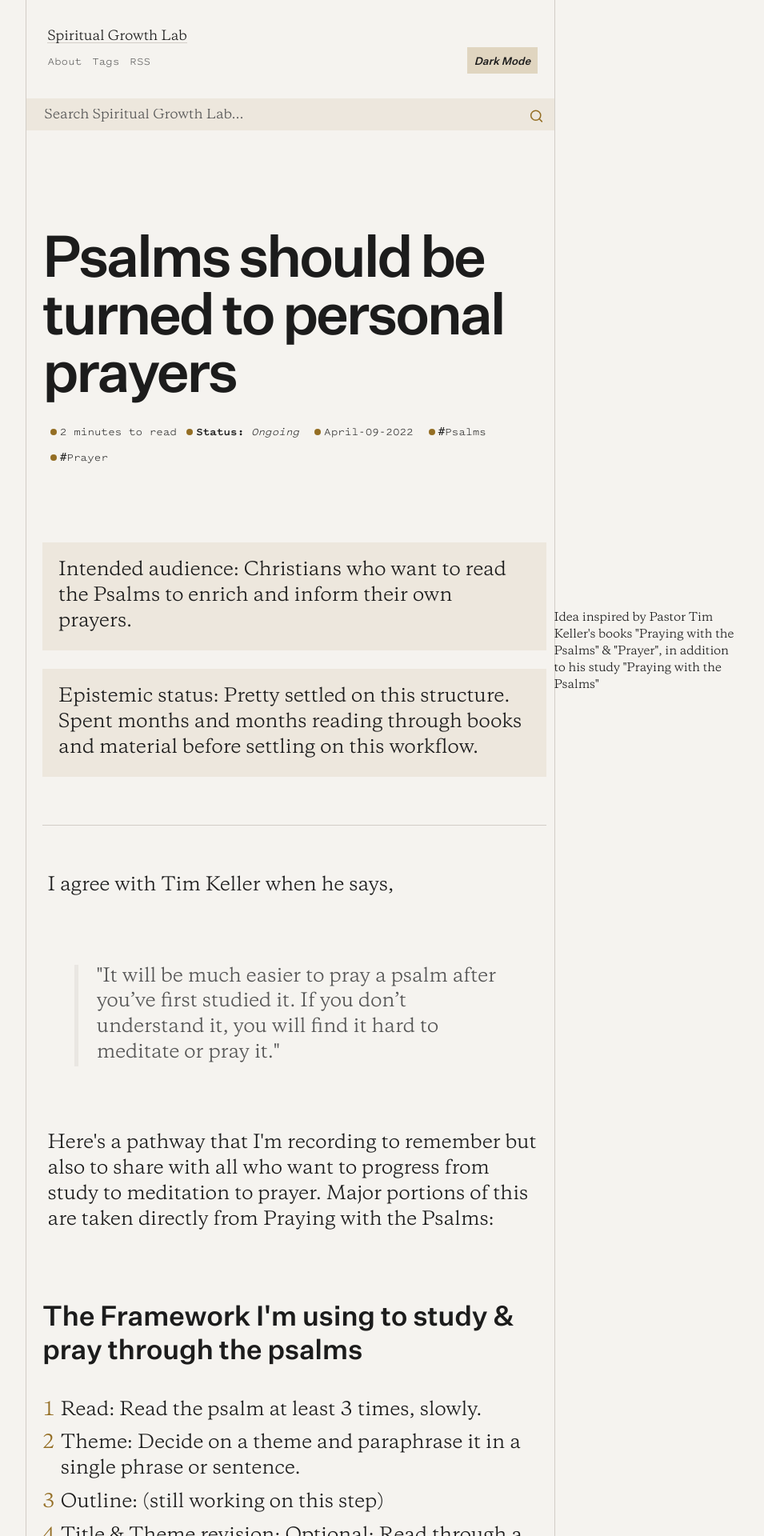
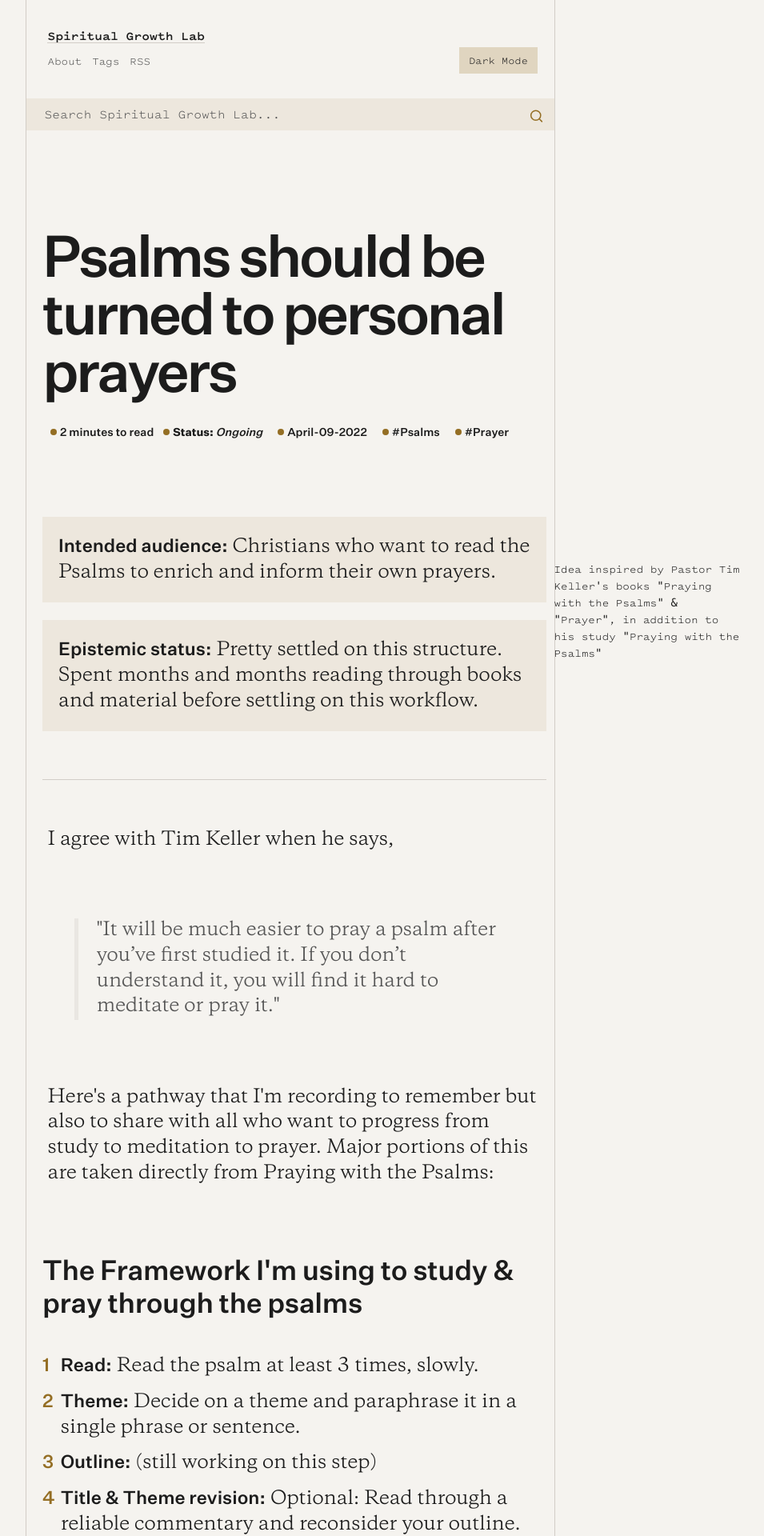
Before and after one commit to jsantiago611/digital-garden-master, a Jekyll site: the page built from _posts/2022-04-09-psalms-study.md, in a window 1280 px wide. Shown: the top 1920 px of the page at 80% size, without its empty margins (277-1232 px from the left). Built offline with Jekyll 4.4.1, drawn with Linux system fonts in a browser that asks for light colours.

Commit message:
updated typography, minor UI improvements

```diff
--- a/assets/css/Style.css
+++ b/assets/css/Style.css
@@ -612,7 +612,8 @@ p, li {
 
 p b,
 p strong, li strong {
-	font-weight: 500
+	font-weight: 500;
+	FONT-FAMILY: var(--font-family-serif);
 }
 
 p em,
@@ -766,13 +767,13 @@ cite a {
 
  ol>li::before {
 	position: absolute;
-	top: 0;
-	left: 0;
-	font-family: var(--font-family-sans), system-ui, sans-serif;
-	font-size: 1.4;
-	font-weight: 300;
-	content: counter(counter);
-	counter-increment: counter
+    top: -0.01em;
+    left: 0;
+    font-family: var(--font-family-serif),system-ui,sans-serif;
+    font-size: 1.4;
+    font-weight: 300;
+    content: counter(counter);
+    counter-increment: counter;
 }
 
  ol li::before {
@@ -1137,7 +1138,7 @@ cite a {
 }
 
  figcaption {
-	font-family: Academica;
+	font-family: var(--font-family-mono);
 	font-size: 13px;
 	line-height: 1.4;
 	font-weight: 300;
@@ -1272,8 +1273,9 @@ summary {
 
 .site-heading-ltr a {
     text-decoration: none;
-        font-weight: var(--font-weight-semibold);
-            font-size: 1rem;
+    font-weight: var(--font-weight-bold);
+    font-size: 1rem;
+    font-family: 'pitch sans'
 }
 
 
@@ -1409,6 +1411,7 @@ summary {
 
 .menu-item-text:hover {
     color: var(--c-text-link);
+    font-weight: bold;
 }
 
 .stale-link {
@@ -1452,7 +1455,7 @@ summary {
 
 #theme-toggle {
     height: 35px;
-    width: 90px;
+    width: 100px;
     position: absolute;
     top: 58px;
     right: 20px;
@@ -1463,8 +1466,7 @@ summary {
     justify-content: center;
     padding: 8px;
     z-index: 90;
-    font-family: var(--font-family-serif);
-    font-style: italic;
+    font-family: var(--font-family-mono);
     color: var(--c-text);
     cursor: pointer;
 }
@@ -1857,14 +1859,13 @@ a.button-block {
 .searchbar input[type="text"] {
     position: relative;
     padding-left: 50px;
-    box-sizing : border-box;
+    box-sizing: border-box;
     width: 100%;
     height: 40px;
     border: 0px;
-    font-family: var(--secondary-font-family) !important;
+    font-family: var(--font-family-mono) !important;
     color: var(--c-text);
     font-size: var(--font-size-medium);
-    /*border-bottom: 1px solid var(--green);*/
     background-color: var(--c-card-bg-light);
     margin-top: 1em;
     padding: 0 1.25em;
@@ -2236,7 +2237,7 @@ a.button-block {
     border-radius: 0;
     height: auto;
     vertical-align: middle;
-    font-family: var(--font-family-mono);
+    font-family: var(--font-family-serif);
     font-weight: normal !important;
     font-size: var(--font-size-small);
     margin-right: 7px;
@@ -2270,7 +2271,7 @@ a.button-block {
     border-radius: 0;
     height: auto;
     vertical-align: middle;
-    font-family: var(--font-family-mono);
+    font-family: var(--font-family-serif);
     font-weight: normal !important;
     font-size: var(--font-size-small);
     margin: 0;
@@ -2297,7 +2298,7 @@ a.button-block {
 .mn-right {
     float: right;
     clear: right;
-    font-family:  var(--primary-font-family) !important;
+    font-family: var(--font-family-mono) !important;
     font-size: 14px;
     margin-right: -45%;
     width: 40%;
@@ -2312,7 +2313,7 @@ a.button-block {
 .mn-left {
     float: left;
     clear: left;
-    font-family:  var(--secondary-font-family) !important;
+    font-family:  var(--font-family-mono) !important;
     font-size: 14px;
     margin-left: -45%;
     width: 40%;
```
